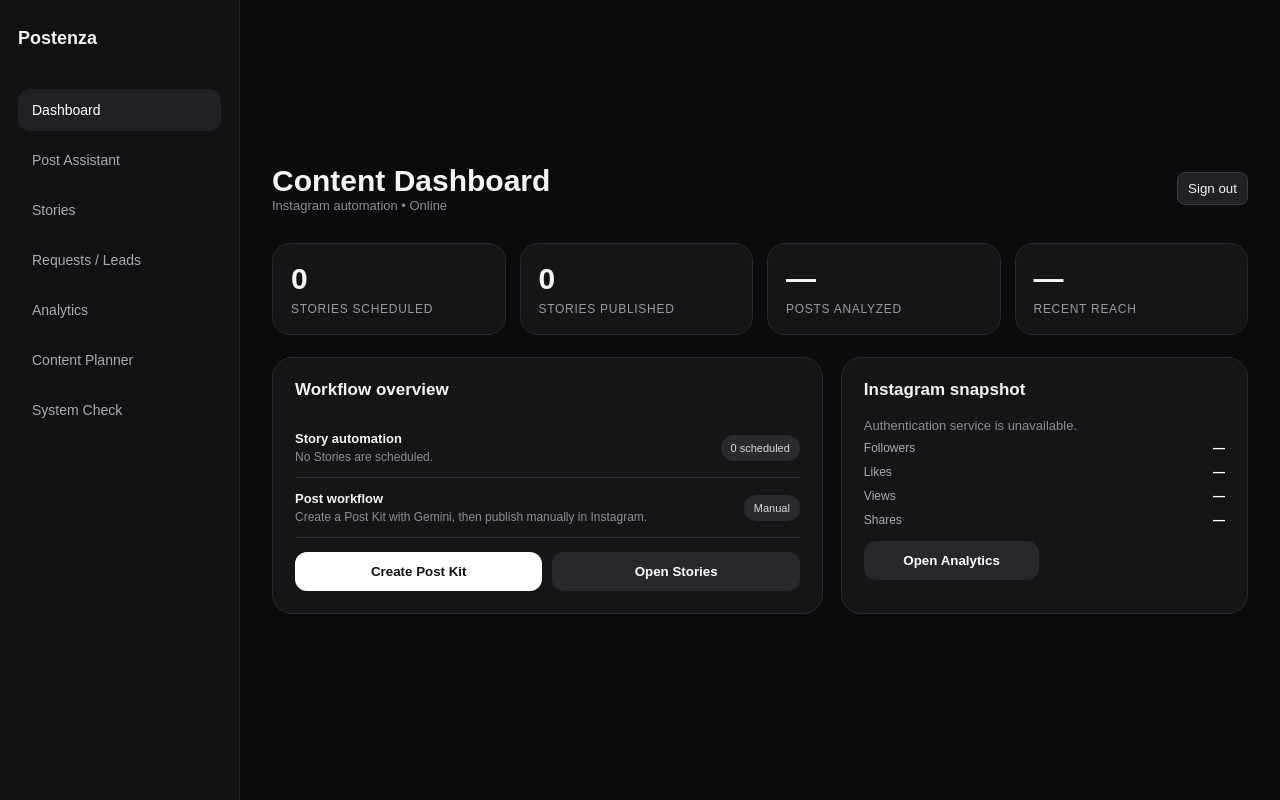
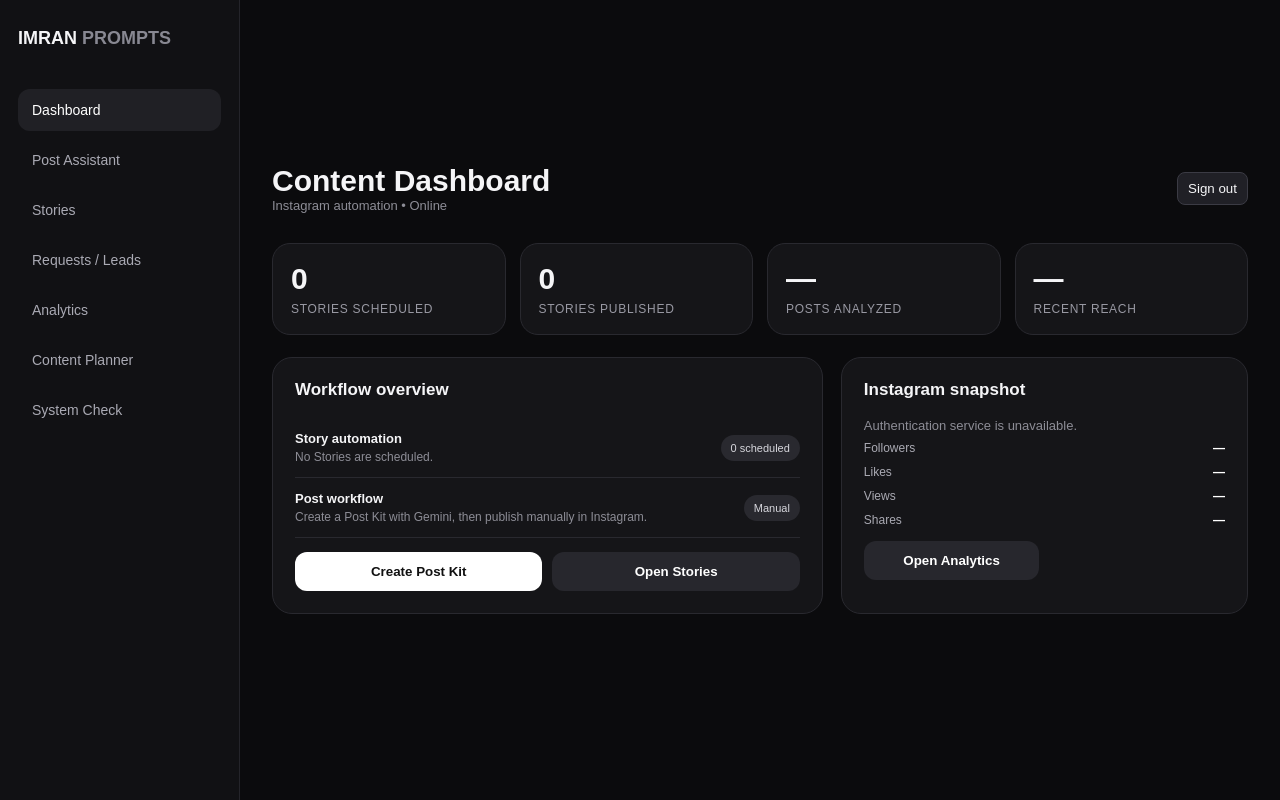
Before and after one commit to imraneammour-spec/social-media-bot, a Flask app: template dashboard/templates/dashboard.html in a window 1280 px wide. Run offline with Flask 3, Linux system fonts and the light colour scheme; the template is opened without the code that fills it, so the values that code supplies are empty; some libraries are stand-ins or nearby versions.

Commit message:
Restore IMRAN PROMPTS branding on the legacy dashboard

```diff
--- a/dashboard/templates/dashboard.html
+++ b/dashboard/templates/dashboard.html
@@ -3,7 +3,7 @@
 <head>
     <meta charset="UTF-8">
     <meta name="viewport" content="width=device-width, initial-scale=1.0">
-    <title>Postenza — Dashboard</title>
+    <title>IMRAN PROMPTS — Dashboard</title>
 
     <style>
         * { box-sizing: border-box; margin: 0; padding: 0; }
@@ -493,13 +493,13 @@
 </head>
 <body data-csrf-token="{{ csrf_token }}">
 <div class="mobile-topbar" id="mobileTopbar">
-    <div class="mobile-brand">Postenza</div>
+    <div class="mobile-brand">IMRAN <span>PROMPTS</span></div>
     <button id="mobileMenuButton" class="mobile-menu-button" type="button" aria-label="Open navigation" aria-controls="dashboardSidebar" aria-expanded="false">☰</button>
 </div>
 <div id="mobileOverlay" class="mobile-overlay" aria-hidden="true"></div>
 <div class="app">
     <aside class="sidebar" id="dashboardSidebar">
-        <div class="logo">Postenza</div>
+        <div class="logo">IMRAN <span>PROMPTS</span></div>
         <div class="nav">
             <button class="active" data-view="dashboard">Dashboard</button>
             <button data-view="new">Post Assistant</button>
```
